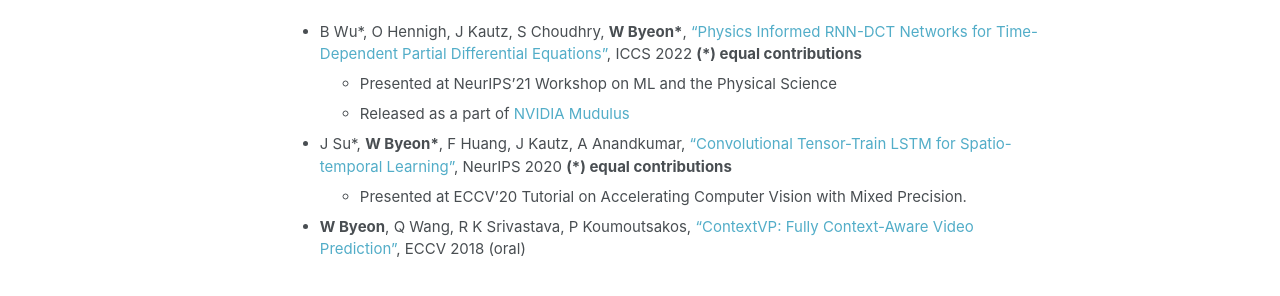
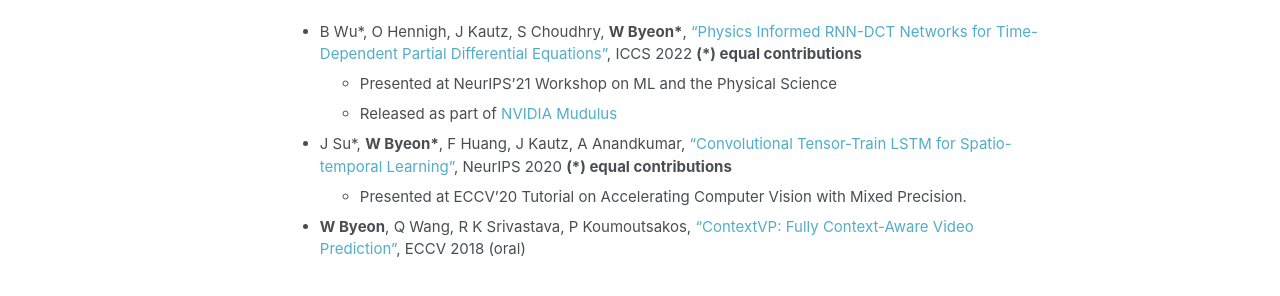
Before and after one commit to wonmin-byeon/wonmin-byeon.github.io, a Jekyll site: the page built from _pages/about.md, in a window 1280 px wide and 991 px high. Shown: the part 558-854 px from the top of the window. Built offline with Jekyll 4.4.1, drawn with Linux system fonts in a browser that asks for light colours.

```diff
--- a/_pages/about.md
+++ b/_pages/about.md
@@ -32,7 +32,7 @@ Selected Projects
 
 * B Wu*, O Hennigh, J Kautz, S Choudhry, <b>W Byeon*</b>, ["Physics Informed RNN-DCT Networks for Time-Dependent Partial Differential Equations"](https://wonmin-byeon.github.io/publication/2022-rnndct), ICCS 2022 <b> (*) equal contributions </b>
     - Presented at NeurIPS'21 Workshop on ML and the Physical Science
-    - Released as a part of [NVIDIA Mudulus](https://developer.nvidia.com/modulus)
+    - Released as part of [NVIDIA Mudulus](https://developer.nvidia.com/modulus)
 
 * J Su*, <b>W Byeon*</b>, F Huang, J Kautz, A Anandkumar, ["Convolutional Tensor-Train LSTM for Spatio-temporal Learning"](https://wonmin-byeon.github.io/publication/2020-convttlstm), NeurIPS 2020 <b> (*) equal contributions </b>
     - Presented at ECCV'20 Tutorial on Accelerating Computer Vision with Mixed Precision.
```
Also changed, not shown: _publications/2022-rnndct.md (+1 -1 lines).
